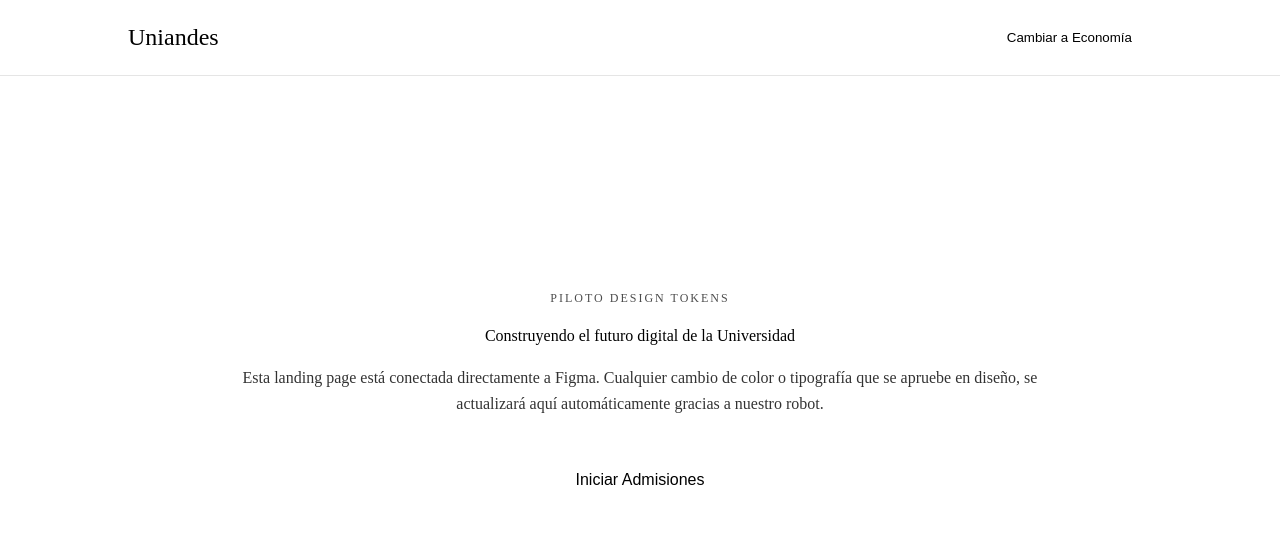
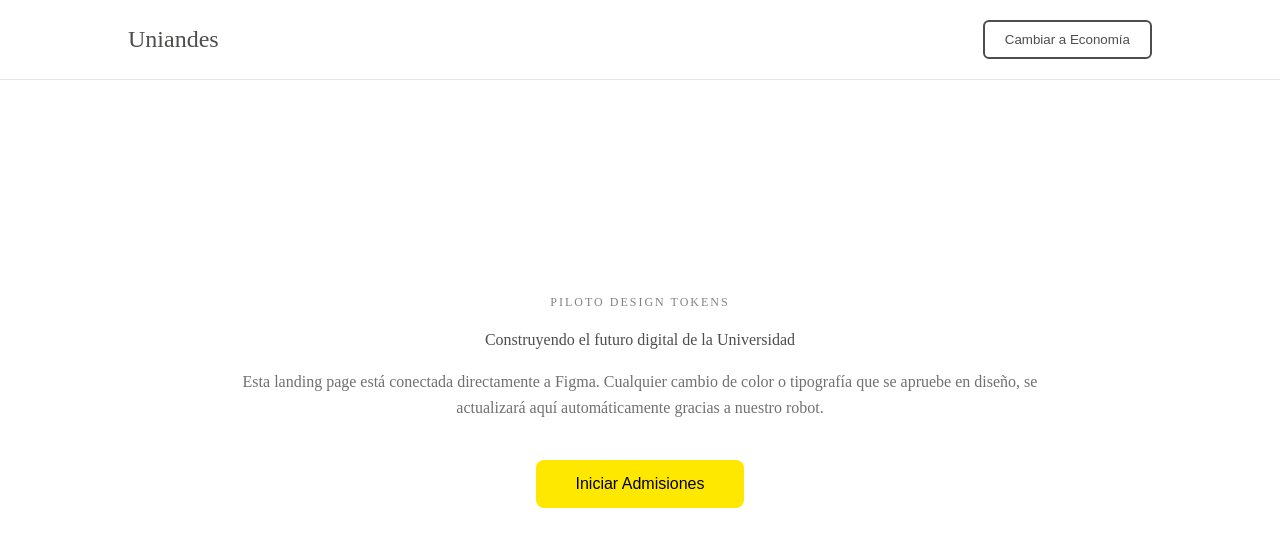
Before and after one commit to ossman-aldana/piloto-tokens-uniandes, a website: page index.html in a window 1280 px wide. Drawn offline with Linux system fonts and the light colour scheme.

Commit message:
Update CSS variables for themes and styles

```diff
--- a/style.css
+++ b/style.css
@@ -4,17 +4,17 @@
 
 /* Tema Uniandes */
 .theme-uniandes {
-  --bg-principal: var(--global-color-neutral-white); /* Usa tu variable de color blanco */
-  --texto-principal: var(--theme-uniandes-color-content-default);
-  --color-accion: var(--theme-uniandes-color-action-main); /* Amarillo */
+  --bg-principal: var(--color-neutral-white, #ffffff);
+  --texto-principal: var(--color-neutral-90, #4D4D4C);
+  --color-accion: var(--color-brand-uniandes, #FFE800); /* Amarillo */
   --color-texto-boton: #000000; /* Contraste para el amarillo */
 }
 
 /* Tema Economía */
 .theme-economia {
-  --bg-principal: var(--global-color-neutral-white);
-  --texto-principal: var(--theme-uniandes-color-content-default);
-  --color-accion: var(--theme-economia-color-action-main); /* Azul */
+  --bg-principal: var(--color-neutral-white, #ffffff);
+  --texto-principal: var(--color-neutral-90, #4D4D4C);
+  --color-accion: var(--color-brand-facultad-economia, #1c38c9); /* Azul */
   --color-texto-boton: #ffffff; /* Contraste para el azul */
 }
 
@@ -24,7 +24,7 @@
 body {
   margin: 0;
   padding: 0;
-  font-family: var(--global-font-families-primary), sans-serif;
+  font-family: var(--font-families-primary), sans-serif;
   background-color: var(--bg-principal);
   color: var(--texto-principal);
   transition: background-color 0.3s ease, color 0.3s ease;
@@ -39,7 +39,7 @@
 }
 
 .logo {
-  font-weight: var(--global-font-weights-bold);
+  font-weight: var(--font-weights-bold);
   font-size: 24px;
 }
 
@@ -59,21 +59,21 @@
 .badge {
   text-transform: uppercase;
   font-size: 12px;
-  font-weight: var(--global-font-weights-semibold);
+  font-weight: var(--font-weights-semibold);
   letter-spacing: 2px;
   opacity: 0.7;
 }
 
 .hero-title {
-  font-size: var(--global-font-sizes-desktop-title);
-  font-weight: var(--global-font-weights-bold);
+  font-size: var(--font-sizes-desktop-title);
+  font-weight: var(--font-weights-bold);
   margin: 20px 0;
   line-height: 1.2;
 }
 
 .hero-text {
-  font-size: var(--global-font-sizes-desktop-md);
-  font-weight: var(--global-font-weights-regular);
+  font-size: var(--font-sizes-desktop-md);
+  font-weight: var(--font-weights-regular);
   opacity: 0.8;
   margin-bottom: 40px;
   line-height: 1.6;
@@ -85,7 +85,7 @@
 .btn-cta {
   background-color: var(--color-accion);
   color: var(--color-texto-boton);
-  font-weight: var(--global-font-weights-bold);
+  font-weight: var(--font-weights-bold);
   padding: 15px 40px;
   border: none;
   border-radius: 8px;
@@ -105,5 +105,5 @@
   padding: 10px 20px;
   border-radius: 6px;
   cursor: pointer;
-  font-weight: var(--global-font-weights-semibold);
+  font-weight: var(--font-weights-semibold);
 }
```
